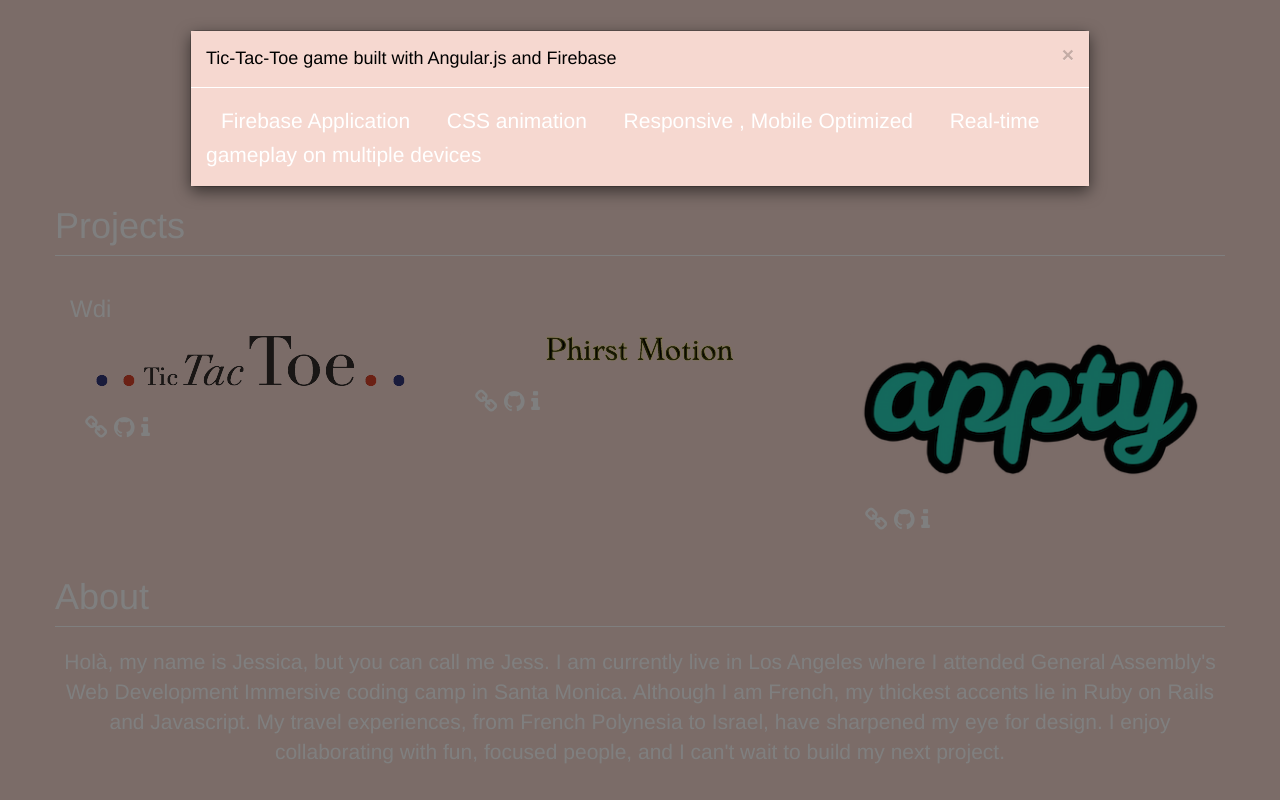
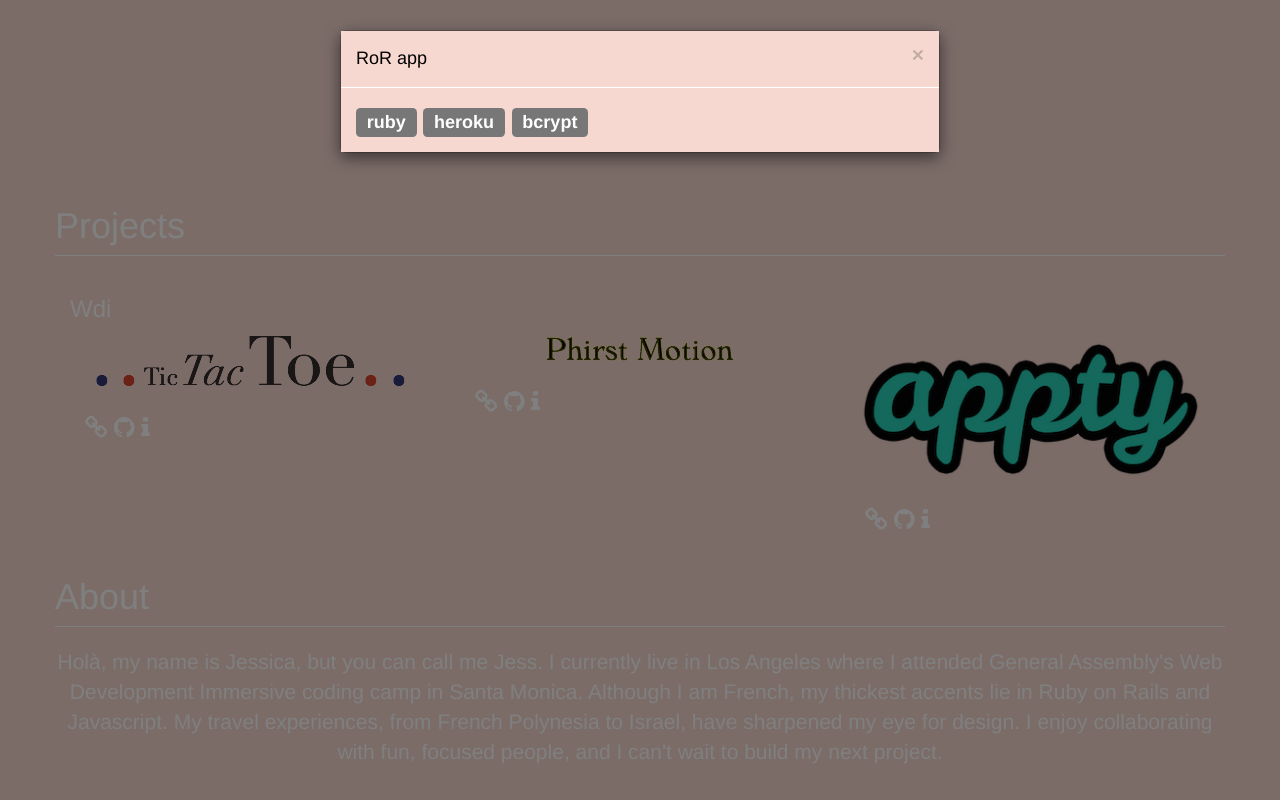
Before and after one commit to jessgrinberg/portfolio_js, a plain HTML site: page index.html in a window 1280 px wide. Both pictures are taken after a click on the icon 535 px from the left and 1034 px from the top of the page. Shown: the part 634-1434 px from the top of the page. Drawn offline with nearby package versions, Linux system fonts and the light colour scheme.

Commit message:
add tags and info project

```diff
--- a/index.html
+++ b/index.html
@@ -44,23 +44,32 @@
    						<div class="container mini">
    							<a href="https://tpfgametictactoe.firebaseapp.com/"><i class="fa fa-link"></i></a>
             				<a href="https://github.com/jessgrinberg/TTT_GAME"><i class="fa fa-github"></i></a>
-            				<i class="fa fa-info" id="navDetail" data-toggle="modal" data-target="#myModal" ></i>
+
+
+  <!-- Trigger the modal with a button -->
+<i class="fa fa-info" id="navDetail" data-toggle="modal" data-target="#myModal1" ></i>
+
+  <!-- Modal -->
   <div class="modal fade" id="myModal1" role="dialog">
-    							<div class="modal-dialog modal-lg">
+    <div class="modal-dialog">
+
+      <!-- Modal content-->
       <div class="modal-content">
         <div class="modal-header">
           <button type="button" class="close" data-dismiss="modal">&times;</button>
-          									<h4 class="modal-title">Tic-Tac-Toe game built with Angular.js and Firebase </h4>
+          <h4 class="modal-title">Tic Tac Toe</h4>
         </div>
         <div class="modal-body">
-          									<li>Firebase Application</li>
-          									<li>CSS animation</li>
-          									<li>Responsive , Mobile Optimized</li>
-         									<li> Real-time gameplay on multiple devices</li>
+             <span class="label label-default">Angular</span> <span class="label label-default">Firebase</span>
+   <span class="label label-default">CSS</span>
         </div>
       </div>
+
     </div>
   </div>
+
+
+
 						</div>
 					</div>
 
@@ -71,26 +80,30 @@
    						<div class="container mini">
    							<a href="https://peaceful-brook-4111.herokuapp.com/"><i class="fa fa-link"></i></a>
             				<a href="https://github.com/jessgrinberg/movieblog"><i class="fa fa-github"></i></a>
+  <!-- Trigger the modal with a button -->
+<i class="fa fa-info" id="navDetail" data-toggle="modal" data-target="#myModal2" ></i>
 
+  <!-- Modal -->
+  <div class="modal fade" id="myModal2" role="dialog">
+    <div class="modal-dialog">
 
-							<i class="fa fa-info" id="navDetail" data-toggle="modal" data-target="#myModal" ></i>
-						<div class="modal fade" id="myModal2" role="dialog">
-    						<div class="modal-dialog modal-lg">
+      <!-- Modal content-->
       <div class="modal-content">
         <div class="modal-header">
           <button type="button" class="close" data-dismiss="modal">&times;</button>
-          									<h4 class="modal-title">Reviews movies</h4>
+          <h4 class="modal-title">RoR app</h4>
         </div>
         <div class="modal-body">
-          								<li>Rails</li>
-         								<li>Ruby On Rails</li>
-          								<li>B Crypt login</li>
-         								<li> Heroku Deployed</li>
-         								<h5>Example <span class="label label-default">New</span></h5>
+             <span class="label label-default">ruby</span> <span class="label label-default">heroku</span>
+   <span class="label label-default">bcrypt</span>
+        </div>
+
+      </div>
+
     </div>
   </div>
-    						</div>
-  						</div>
+
+
             			</div>
        				</div>
 
@@ -102,23 +115,32 @@
    						<div class="container mini">
    							<a href="http://apptyapp.com/"><i class="fa fa-link"></i></a>
             				<a href="https://github.com/mikemccready/appty"><i class="fa fa-github"></i></a>
-							<i class="fa fa-info" id="navDetail" data-toggle="modal" data-target="#myModal" ></i>
-							<div class="modal fade" id="myModal" role="dialog">
-    							<div class="modal-dialog modal-lg">
+
+  <!-- Trigger the modal with a button -->
+<i class="fa fa-info" id="navDetail" data-toggle="modal" data-target="#myModal3" ></i>
+
+  <!-- Modal -->
+  <div class="modal fade" id="myModal3" role="dialog">
+    <div class="modal-dialog">
+
+      <!-- Modal content-->
       <div class="modal-content">
         <div class="modal-header">
           <button type="button" class="close" data-dismiss="modal">&times;</button>
-          										<h4 class="modal-title">Tic-Tac-Toe game built with Angular.js and Firebase </h4>
+          <h4 class="modal-title">Google calendar app</h4>
         </div>
         <div class="modal-body">
-          									<li>Firebase Application</li>
-          									<li>CSS animation</li>
-          									<li>Responsive , Mobile Optimized</li>
-         									<li> Real-time gameplay on multiple devices</li>
+   <span class="label label-default">ruby</span> <span class="label label-default">heroku</span>
+   <span class="label label-default">Omniauth</span>
+
+        </div>
+
+      </div>
+
     </div>
   </div>
-    							</div>
-  							</div>
+
+
             			</div>
      				</div>
     			</div>
@@ -134,7 +156,7 @@
 	<div class="row">
 		<h1 class="page-header" id="ab">About</h1>
 			<p class="about">
- 				Holà, my name is Jessica, but you can call me Jess. I am currently live in Los Angeles where I attended General Assembly's Web Development Immersive coding camp in Santa Monica. Although I am French, my thickest accents lie in Ruby on Rails and Javascript. My travel experiences, from French Polynesia to Israel, have sharpened my eye for design. I enjoy collaborating with fun, focused people, and I can't wait to build my next project.
+ 				Holà, my name is Jessica, but you can call me Jess. I currently live in Los Angeles where I attended General Assembly's Web Development Immersive coding camp in Santa Monica. Although I am French, my thickest accents lie in Ruby on Rails and Javascript. My travel experiences, from French Polynesia to Israel, have sharpened my eye for design. I enjoy collaborating with fun, focused people, and I can't wait to build my next project.
 			</p>
 
 	</div>
```
Also changed, not shown: js/app.js (+19 -0 lines). Lines whose indentation alone changed are shown as unchanged.
